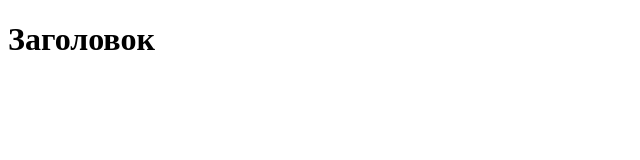
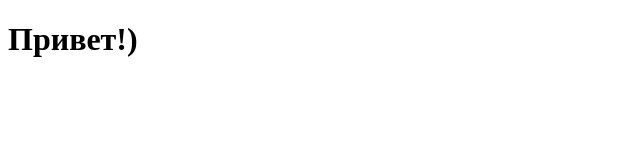
Before and after one commit to mralex90/freelancerLessonsJs, a plain HTML site: page index.html in a window 1280 px wide. Shown: the whole page, without its empty margins (0-640 px from the left). Drawn offline with Linux system fonts and the light colour scheme.

Commit message:
добавили приветствие

```diff
--- a/index.html
+++ b/index.html
@@ -8,6 +8,6 @@
     <link rel="stylesheet" href="style.css">
 </head>
 <body>
-    <h1>Заголовок</h1>
+    <h1>Привет!)</h1>
 </body>
 </html>
```
